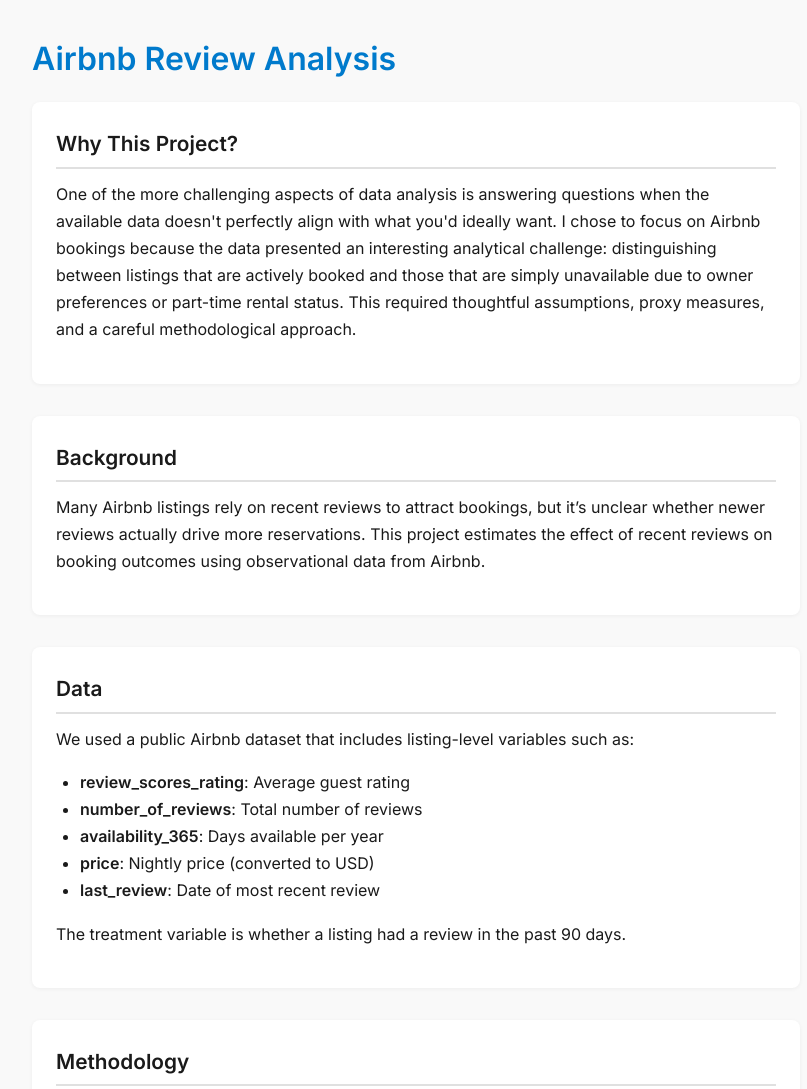
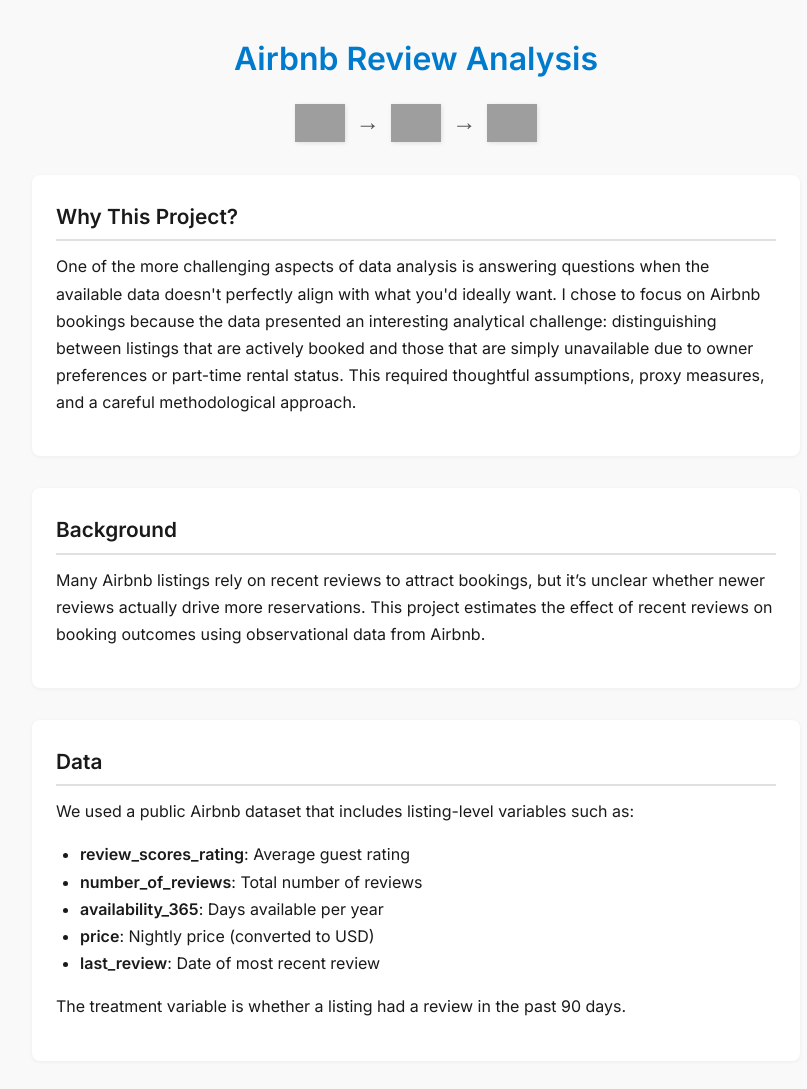
Before and after one commit to chenryAIR/chenryAIR.github.io, a plain HTML site: page airbnb.html in a window 1280 px wide. Shown: the top 1089 px of the page, without its empty margins (224-1031 px from the left). Drawn offline with Linux system fonts and the light colour scheme; grey boxes are pictures that could not be loaded.

Commit message:
Update airbnb.html

```diff
--- a/airbnb.html
+++ b/airbnb.html
@@ -38,6 +38,7 @@
       font-size: 2rem;
       margin-bottom: 1rem;
       color: var(--accent);
+      text-align: center;
     }
 
     h2 {
@@ -93,6 +94,27 @@
       color: var(--accent);
     }
 
+    .tools-used {
+      display: flex;
+      align-items: center;
+      justify-content: center;
+      margin-bottom: 2rem;
+      gap: 0.5rem;
+      flex-wrap: wrap;
+    }
+
+    .tools-used img {
+      width: 50px;
+      height: auto;
+      filter: drop-shadow(1px 1px 2px rgba(0, 0, 0, 0.1));
+    }
+
+    .tools-used .arrow {
+      font-size: 1.5rem;
+      color: #555;
+      margin: 0 0.2rem;
+    }
+
     @media (max-width: 600px) {
       h1 {
         font-size: 1.5rem;
@@ -106,6 +128,14 @@
 <body>
   <div class="container">
     <h1>Airbnb Review Analysis</h1>
+
+    <div class="tools-used">
+      <img src="https://cdn.jsdelivr.net/gh/devicons/devicon/icons/mysql/mysql-original-wordmark.svg" alt="SQL" title="SQL" />
+      <span class="arrow">→</span>
+      <img src="https://cdn.jsdelivr.net/gh/devicons/devicon/icons/python/python-original.svg" alt="Python" title="Python" />
+      <span class="arrow">→</span>
+      <img src="https://cdn.jsdelivr.net/gh/devicons/devicon/icons/tableau/tableau-original.svg" alt="Tableau" title="Tableau" />
+    </div>
 
     <div class="section">
       <h2>Why This Project?</h2>
@@ -154,7 +184,7 @@
     <div class="section">
       <h2>Interactive Tableau Dashboard</h2>
       <p>Explore the treatment effects and covariate balance using the interactive dashboard below:</p>
-      <iframe src="https://public.tableau.com/views/AIRBNB_174942378"></iframe>
+      <iframe src="https://public.tableau.com/views/AIRBNB_17494237882040/Dashboard1?:language=en-US&publish=yes&:sid=&:redirect=auth&:display_count=n&:origin=viz_share_link"></iframe>
     </div>
 
     <a href="index.html" class="back-link">← Back to Portfolio</a>
```
